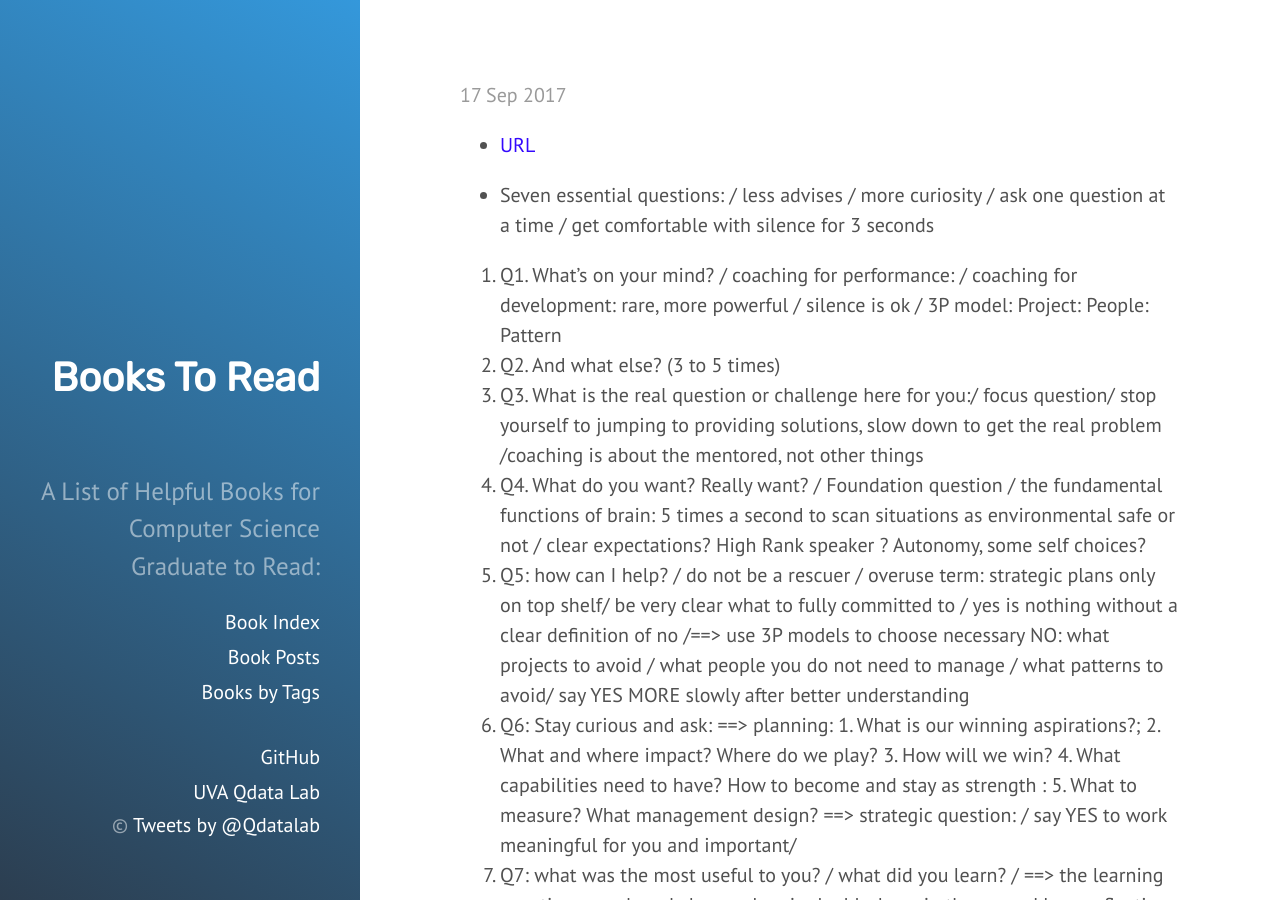
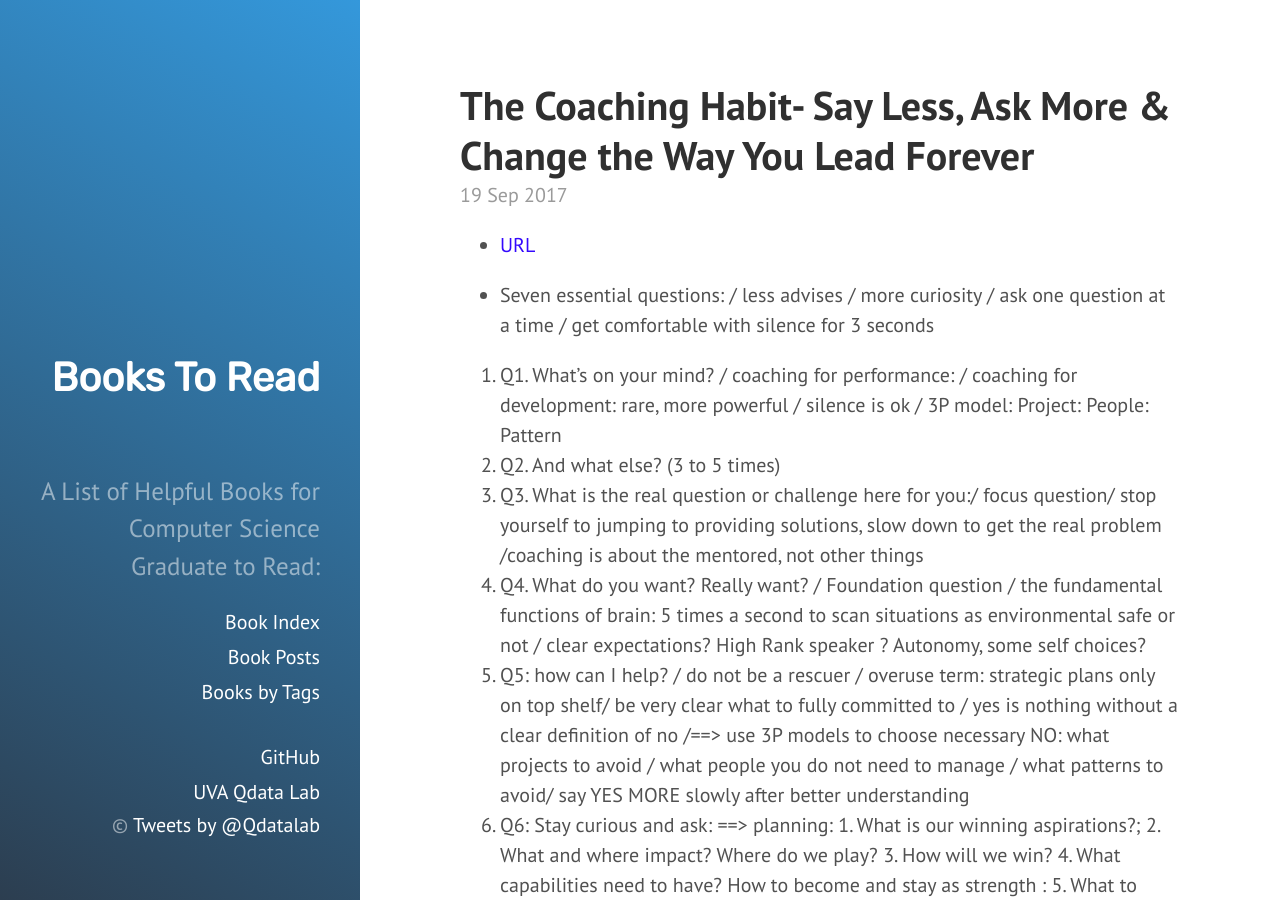
Before and after one commit to qiyanjun/books2read, a Jekyll site: the page built from _posts/2017-09-19-CoachingHabit.md, in a window 1280 px wide and 900 px high. Built offline with Jekyll 4.4.1, drawn with Linux system fonts in a browser that asks for light colours; our own code applies the rules of GitHub Pages for plain Markdown files.

Commit message:
correct one font matter conflict

```diff
--- a/_posts/2017-09-19-CoachingHabit.md
+++ b/_posts/2017-09-19-CoachingHabit.md
@@ -1,6 +1,6 @@
 ---
 layout: post
-title: The Coaching Habit: Say Less, Ask More & Change the Way You Lead Forever
+title: The Coaching Habit- Say Less, Ask More & Change the Way You Lead Forever
 tags:
 - Self-Development
 ---
```
